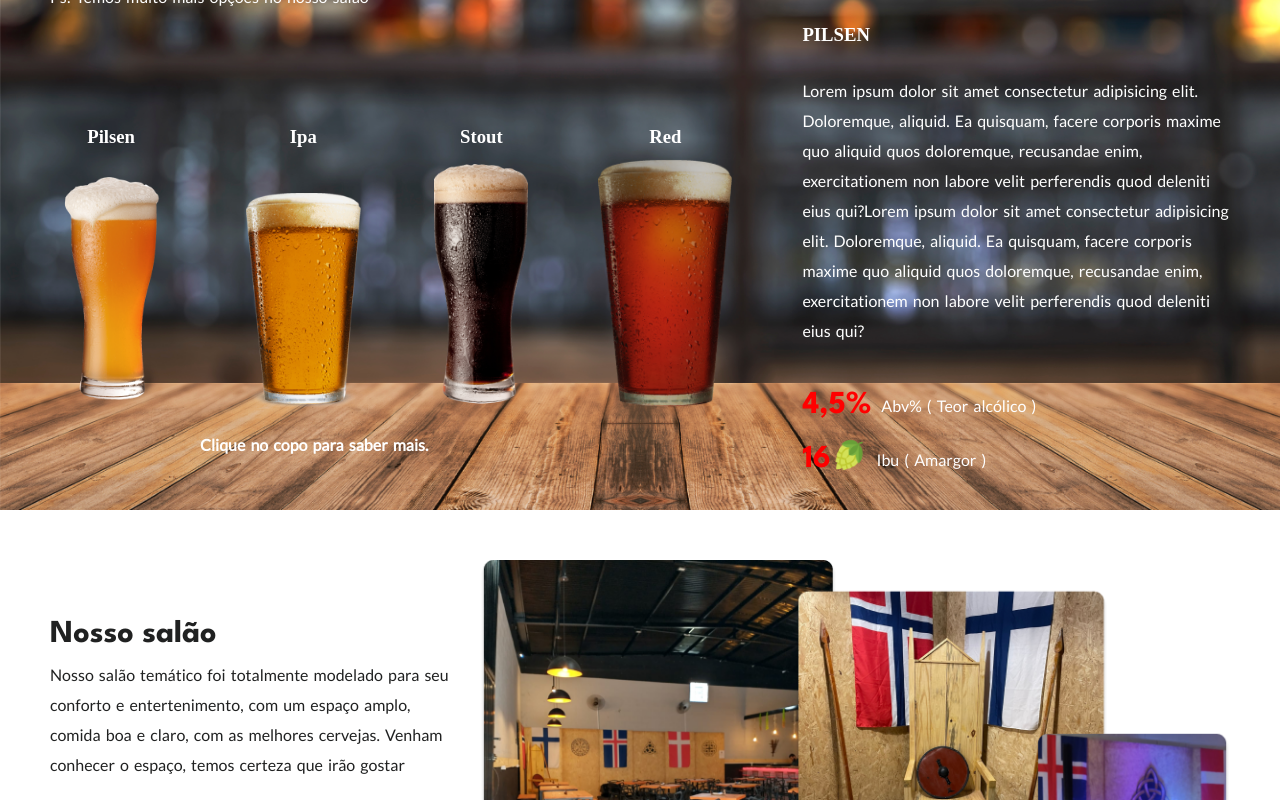
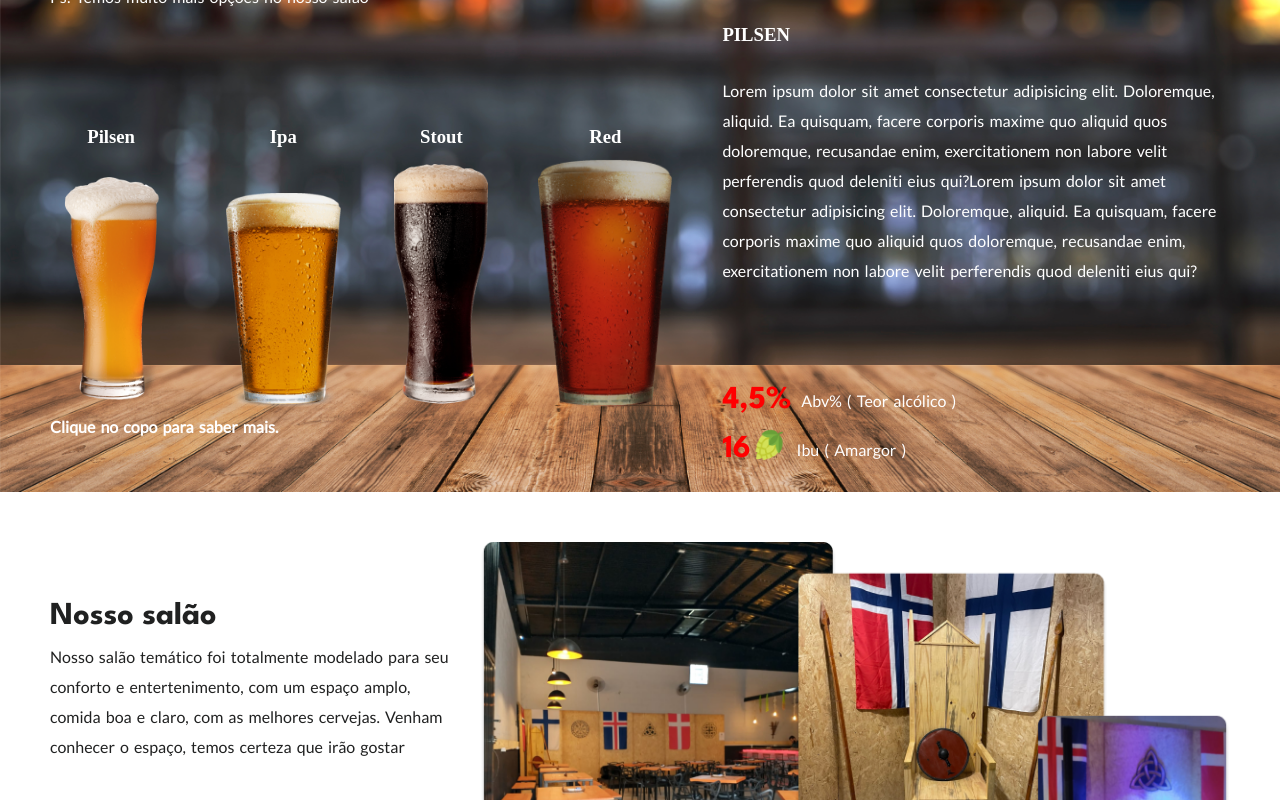
Before and after one commit to 30emanuel/copia-site, an Angular app: page / in a window 1280 px wide. Shown: the part 1160-1960 px from the top of the page. Built offline with nearby package versions, Linux system fonts and the light colour scheme; a web font is replaced by a local one.

Commit message:
ajustes responsividade

```diff
--- a/src/app/home/home.component.html
+++ b/src/app/home/home.component.html
@@ -86,7 +86,7 @@
     <div class="text">
       <img src="../../assets/imgs/LOGOS FINAL_SEM RUIDO SELO 1.png" alt="Logo Uppsala">
       <app-typography element="h2" text="O melhor happy hour da cidade"></app-typography>
-      <app-typography element="p" text="Descontos em bebidas, muita música e diversão, aqui você encontra o melhor happy hour de Manhuaçu !"></app-typography>
+      <app-typography element="p" text="Descontos em bebidas, muita música e diversão, aqui você encontra o melhor happy hour de Manhuaçu!"></app-typography>
     </div>
   </div>
 </section>
--- a/src/app/home/home.component.scss
+++ b/src/app/home/home.component.scss
@@ -53,7 +53,6 @@ section{
 
   .click{
     font-weight: bolder;
-    margin-left: 150px;
     align-items: end;
   }
 }
@@ -63,7 +62,7 @@ section{
   .beer{
     cursor: pointer;
     text-align: center;
-    margin-right: 70px;
+    margin-right: 50px;
 
     img{
       height: 250px;
@@ -105,7 +104,6 @@ section{
 
       .ibu, .abv{
         display: flex;
-        margin-top: 5px;
 
         div{
           display: flex;
@@ -159,7 +157,7 @@ section{
 }
 
 
-@media (max-width: 768px) {
+@media (max-width: 800px) {
   section{
     padding: 10px;
   }
```
